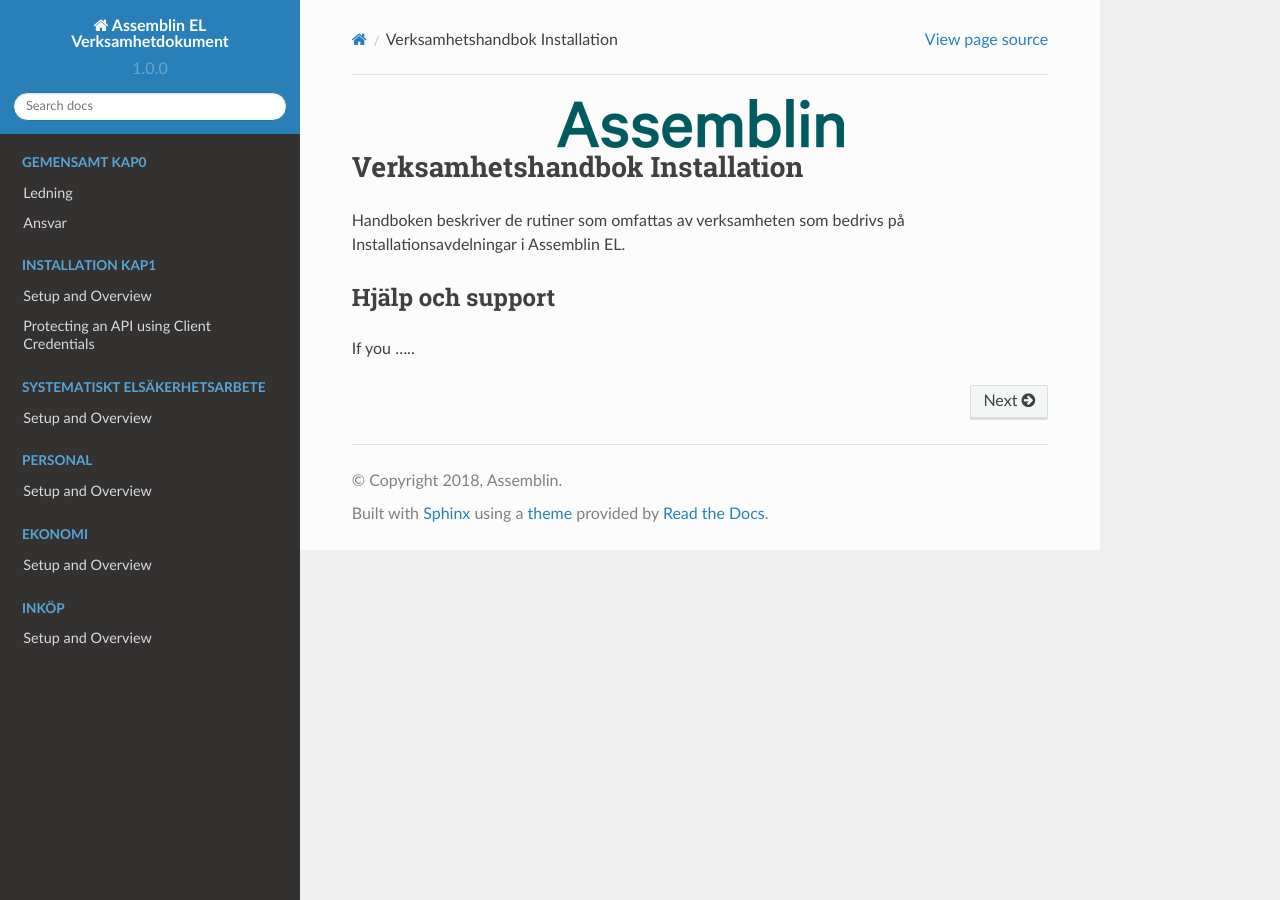
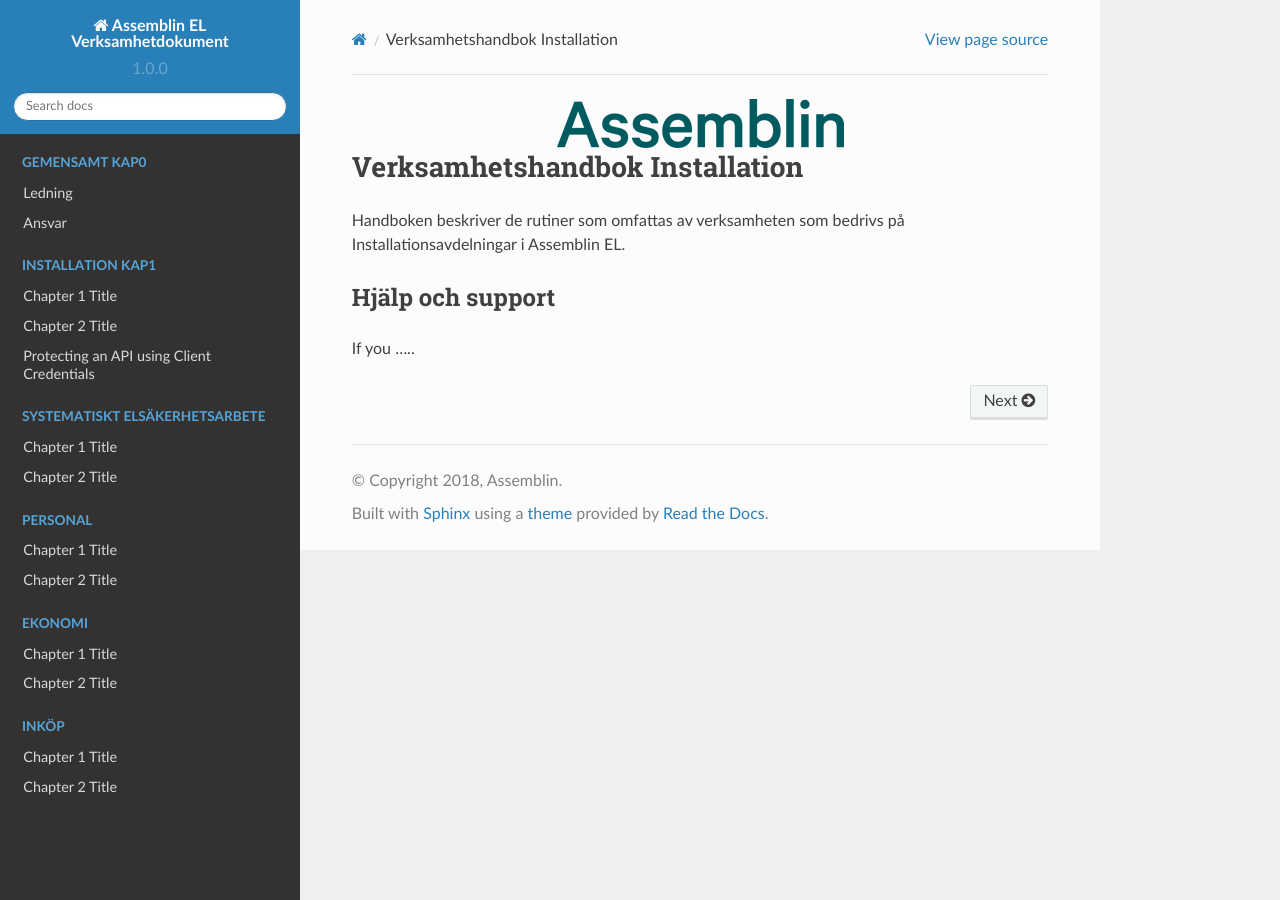
Before and after one commit to TomasAssemblinEL/NEXTDok, a Sphinx documentation site: the page built from docs/index.rst, in a window 1280 px wide. Built offline with Sphinx 7.4.7 and the Read the Docs theme 2.0.0, drawn with Linux system fonts in a browser that asks for light colours; pages that are not in the unit, such as notebooks, are missing from menus; part of the change alters nothing that is shown.

Commit message:
Update 0_overview.rst

```diff
--- a/docs/anbud/0_overview.rst
+++ b/docs/anbud/0_overview.rst
@@ -1,118 +1,14 @@
-Setup and Overview
-==================
+Chapter 1 Title
+===============
 
-There are two fundamental ways to start a new IdentityServer project:
+Section 1.1 Title
+-----------------
 
-* start from scratch
-* start with the ASP.NET Identity template in Visual Studio
+Subsection 1.1.1 Title
+~~~~~~~~~~~~~~~~~~~~~~
 
-If you start from scratch, we provide a couple of helpers and in-memory stores, so
-you don't have to worry about persistence right from the start.
+Section 1.2 Title
+-----------------
 
-If you start with ASP.NET Identity, we provide an easy way to integrate with that as well.
-
-The quickstarts provide step by step instructions for various common IdentityServer scenarios.
-They start with the absolute basics and become more complex -
-it is recommended you do them in order.
-
-Every quickstart has a reference solution - you can find the code in the
-`IdentityServer4.Samples <https://github.com/IdentityServer/IdentityServer4.Samples>`_
-repo in the quickstarts folder.
-
-Basic setup
-^^^^^^^^^^^
-The screen shots show Visual Studio - but this is not a requirement.
-
-**Creating the quickstart IdentityServer**
-
-Start by creating a new ASP.NET Core project.
-
-.. image:: images/0_new_web_project.png
-
-Then select the "Empty" option.
-
-.. image:: images/0_empty_web.png
-
-Next, add the `IdentityServer4` nuget package:
-
-.. image:: images/0_nuget.png
-
-Alternatively you can use Package Manager Console to add the dependency by running the following command:
-
-    "Install-Package IdentityServer4"
-
-.. note:: IdentityServer build numbers 1.x target ASP.NET Core 1.1, and IdentityServer build numbers 2.x targets ASP.NET Core 2.0 .
-
-IdentityServer uses the usual pattern to configure and add services to an ASP.NET Core host.
-In ``ConfigureServices`` the required services are configured and added to the DI system.
-In ``Configure`` the middleware is added to the HTTP pipeline.
-
-Modify your ``Startup.cs`` file to look like this::
-
-    public class Startup
-    {
-        public void ConfigureServices(IServiceCollection services)
-        {
-            services.AddIdentityServer()
-                .AddDeveloperSigningCredential();
-        }
-
-        public void Configure(IApplicationBuilder app, IHostingEnvironment env)
-        {
-            if (env.IsDevelopment())
-            {
-                app.UseDeveloperExceptionPage();
-            }
-
-            app.UseIdentityServer();
-        }
-    }
-
-``AddIdentityServer`` registers the IdentityServer services in DI. It also registers an in-memory store for runtime state.
-This is useful for development scenarios. For production scenarios you need a persistent or shared store like a database or cache for that.
-See the :ref:`EntityFramework <refEntityFrameworkQuickstart>` quickstart for more information.
-
-The ``AddDeveloperSigningCredential`` extension creates temporary key material for signing tokens.
-Again this might be useful to get started, but needs to be replaced by some persistent key material for production scenarios.
-See the :ref:`cryptography docs <refCrypto>` for more information.
-
-.. Note:: IdentityServer is not yet ready to be launched. We will add the required services in the following quickstarts.
-
-Modify hosting
-^^^^^^^^^^^^^^^
-
-By default Visual Studio uses IIS Express to host your web project. This is totally fine,
-except that you won't be able to see the real time log output to the console.
-
-IdentityServer makes extensive use of logging whereas the "visible" error message in the UI
-or returned to clients are deliberately vague.
-
-We recommend to run IdentityServer in the console host.
-You can do this by switching the launch profile in Visual Studio.
-You also don't need to launch a browser every time you start IdentityServer - you can turn that off as well:
-
-.. image:: images/0_launch_profile.png
-
-In addition, it will be helpful to run IdentityServer on a consistent URL for these quickstarts.
-You should also configure this URL in the launch profile dialog above, and use ``http://localhost:5000/``.
-In the above screenshot  you can see this URL has been configured.
-
-.. Note:: We recommend to configure the same port for IIS Express and self-hosting. This way you can switch between the two without having to modify any configuration in your clients.
-
-To then choose the console host when you launch, you must select it in the launch menu from Visual Studio:
-
-.. image:: images/0_choose_launch.png
-
-How to run the quickstart
-^^^^^^^^^^^^^^^^^^^^^^^^^
-As mentioned above every quickstart has a reference solution - you can find the code in the
-`IdentityServer4.Samples <https://github.com/IdentityServer/IdentityServer4.Samples>`_
-repo in the quickstarts folder.
-
-The easiest way to run the individual parts of a quickstart solution is to set the startup mode to "current selection".
-Right click the solution and select "Set Startup Projects":
-
-.. image:: images/0_startup_mode.png
-
-Typically you start IdentityServer first, then the API, and then the client. Only run in the debugger if you actually want to debug.
-Otherwise Ctrl+F5 is the best way to run the projects.
+Chapter 2 Title
+===============
```
